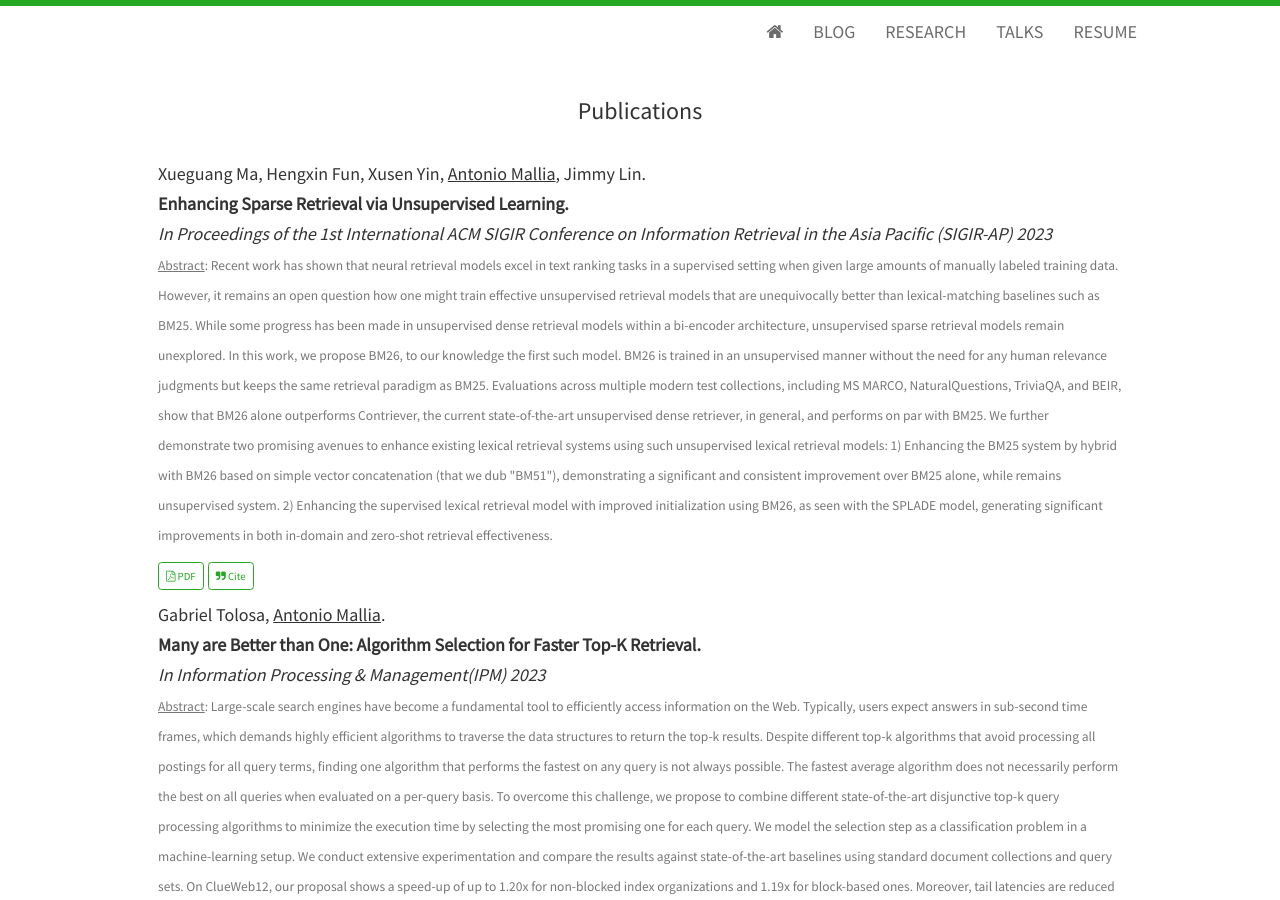
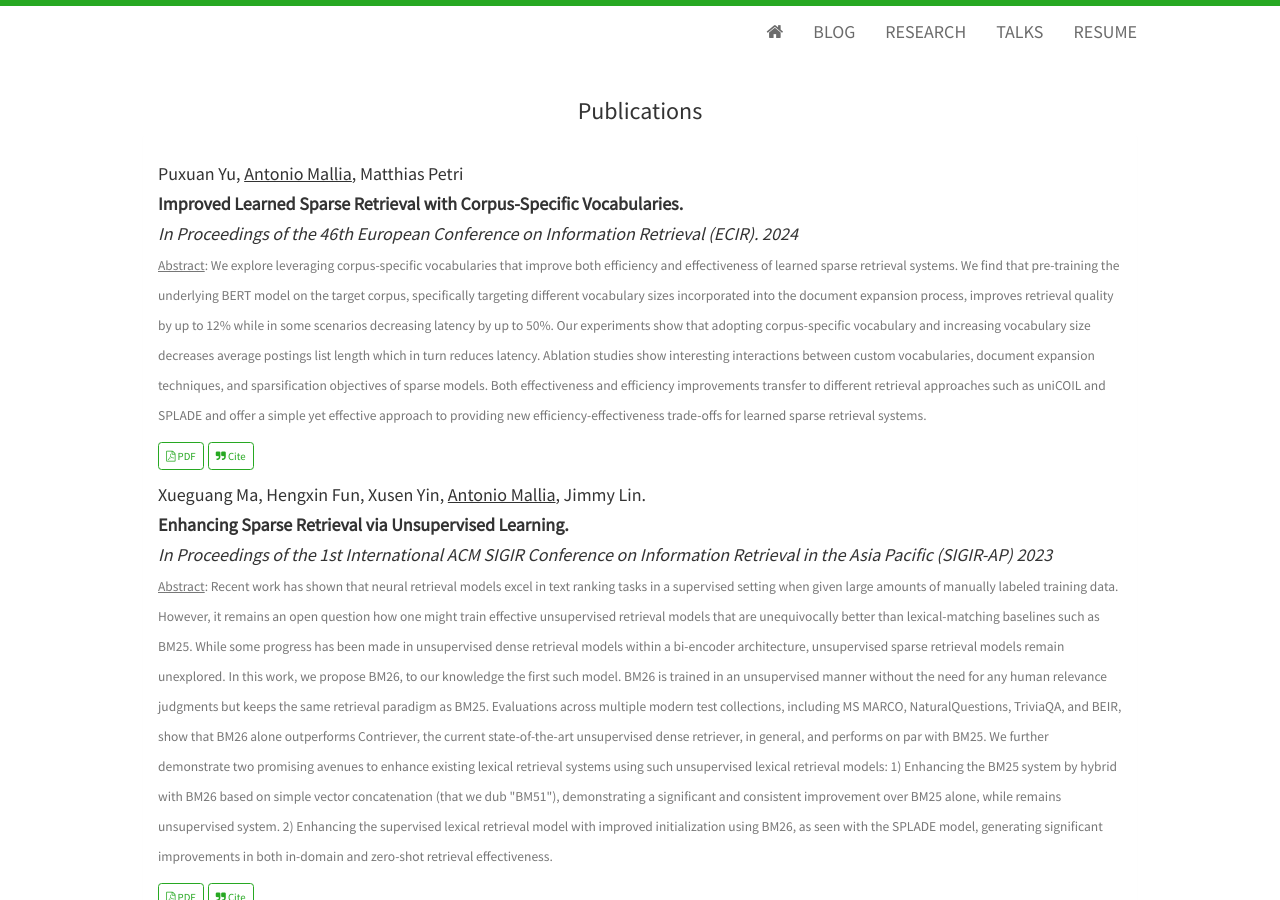
Before and after one commit to amallia/amallia.github.io, a Jekyll site: the page built from research.html, in a window 1280 px wide and 900 px high. Built offline with Jekyll 4.4.1, drawn with Linux system fonts in a browser that asks for light colours; nearby versions of some CDN libraries.

Commit message:
Update research.html

```diff
--- a/research.html
+++ b/research.html
@@ -6,6 +6,16 @@ title: Antonio Mallia's Blog
 <h3>Publications</h3>
   <div class="panel panel-default">
     <div class="panel-body">
+    <h5>
+            <span class="paper-authors">Puxuan Yu, <u>Antonio Mallia</u>, Matthias Petri</span>
+            <span class="paper-title">Improved Learned Sparse Retrieval with Corpus-Specific Vocabularies.</span>
+            <span class="paper-publisher">In Proceedings of the 46th European Conference on Information Retrieval (ECIR). 2024</span>
+            <p> <small><u>Abstract</u>:
+We explore leveraging corpus-specific vocabularies that improve both efficiency and effectiveness of learned sparse retrieval systems. We find that pre-training the underlying BERT model on the target corpus, specifically targeting different vocabulary sizes incorporated into the document expansion process, improves retrieval quality by up to 12% while in some scenarios decreasing latency by up to 50%. Our experiments show that adopting corpus-specific vocabulary and increasing vocabulary size decreases average postings list length which in turn reduces latency. Ablation studies show interesting interactions between custom vocabularies, document expansion techniques, and sparsification objectives of sparse models. Both effectiveness and efficiency improvements transfer to different retrieval approaches such as uniCOIL and SPLADE and offer a simple yet effective approach to providing new efficiency-effectiveness trade-offs for learned sparse retrieval systems.
+            </small></p>
+	    <a class="btn btn-outline-primary btn-sm" href="https://arxiv.org/pdf/2401.06703.pdf" target="_blank" rel="noopener"><i class="fa fa-file-pdf-o" aria-hidden="true"></i> PDF</a>
+            <a class="btn btn-outline-primary btn-sm js-cite-modal" data-filename="/uploads/ECIR24.bib"><i class="fa fa-quote-right"></i> Cite</a>
+    </h5>
     <h5>
             <span class="paper-authors">Xueguang Ma, Hengxin Fun, Xusen Yin, <u>Antonio Mallia</u>, Jimmy Lin.</span>
             <span class="paper-title">Enhancing Sparse Retrieval via Unsupervised Learning.</span>
```
